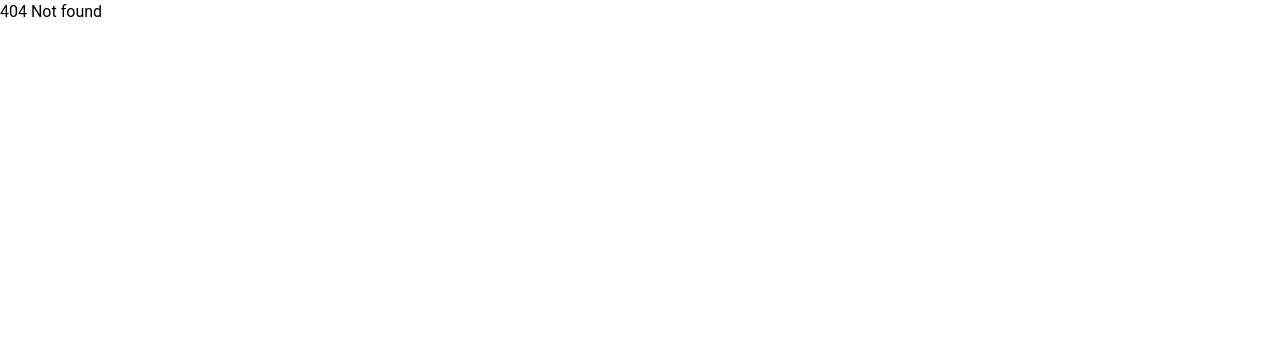
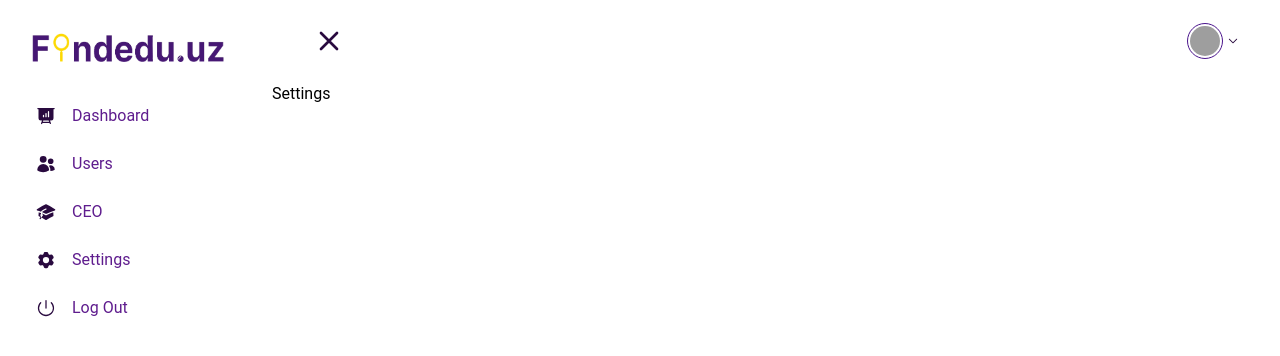
Before and after one commit to shokhsanam18/FindEdu-Dashboard, a React (Vite) app: page /Settings in a window 1280 px wide. Before the commit this address had no page. Shown: the top 356 px of the page. Built offline with nearby package versions, Linux system fonts and the light colour scheme; grey boxes are pictures that could not be loaded.

Commit message:
fix: ui is done fully, logic is yet to be implemented

```diff
--- a/src/App.jsx
+++ b/src/App.jsx
@@ -4,6 +4,7 @@ import CEO from "./pages/CEO";
 import Users from "./pages/Users";
 import Main from "./pages/mainpage/Main";
 import Layout from "./components/Layout";
+import Settings from "./pages/Settings";
 
 const queryClient = new QueryClient();
 
@@ -15,6 +16,7 @@ function App() {
           <Route index element={<Main />} />
           <Route path="/Users" element={<Users />} />
           <Route path="/CEO" element={<CEO />} />
+          <Route path="/Settings" element={<Settings />} />
         </Route>
         <Route path="*" element={<div>404 Not found</div>} />
       </Routes>
--- a/src/components/MiniSidebar.jsx
+++ b/src/components/MiniSidebar.jsx
@@ -1,7 +1,17 @@
 import React, { useEffect, useState } from "react";
 import { Drawer, Card, List, ListItem, ListItemPrefix, Typography } from "@material-tailwind/react";
-import { UserCircleIcon, PowerIcon, Cog6ToothIcon, InboxIcon } from "@heroicons/react/24/solid";
+
+import {
+  PowerIcon, Cog6ToothIcon,
+  PresentationChartBarIcon,
+  ShoppingBagIcon,
+  UserCircleIcon,
+  InboxIcon,
+  UsersIcon,
+  AcademicCapIcon,
+} from "@heroicons/react/24/solid";
 import { useSidebarStore } from "../Store";
+import { Link } from "react-router-dom";
 
 export default function Sidebar() {
   const { side, closeSidebar } = useSidebarStore();
@@ -19,30 +29,46 @@ export default function Sidebar() {
   return (
     <Drawer className={`md:hidden `} open={side} onClose={closeSidebar}>
       <Card color="transparent" shadow={false} className="h-[calc(100vh-2rem)] w-full p-4">
-        <div className="mb-2 flex items-center gap-4 p-4">
-          <Typography variant="h5" color="blue-gray">Sidebar</Typography>
-        </div>
+        <Link to='/' onClick={closeSidebar}>
+          <div className="mb-2 w-56 flex items-center gap-4 p-4">
+            <img src="./img/logo.png" alt="" />
+          </div>
+        </Link>
         <List>
-          <ListItem>
-            <ListItemPrefix>
-              <UserCircleIcon className="h-5 w-5" />
+        <Link to ='/' onClick={closeSidebar} className="hover:bg-[#efd8ff] rounded-lg ">
+          <ListItem className=" active:bg-[#efd8ff]  hover:text-[#290a3f] text-[#5f1d8e] focus:bg-[#efd8ff] hover:bg-[#efd8ff]">
+                <ListItemPrefix className="text-[#290a3f]">
+                <PresentationChartBarIcon className="h-5 w-5" />
+                </ListItemPrefix>
+                Dashboard
+          </ListItem>
+        </Link>
+        <Link to ='/Users' onClick={closeSidebar} className="hover:bg-[#efd8ff] rounded-lg">
+        <ListItem className="hover:bg-[#efd8ff]  hover:text-[#290a3f] focus:bg-[#efd8ff] text-[#5f1d8e] active:bg-[#efd8ff]">
+            <ListItemPrefix className="text-[#290a3f]">
+              <UsersIcon className="h-5 w-5" />
             </ListItemPrefix>
-            Profile
+            Users
           </ListItem>
-          <ListItem>
-            <ListItemPrefix>
-              <InboxIcon className="h-5 w-5" />
+        </Link>
+        <Link to ='/CEO' onClick={closeSidebar} className="hover:bg-[#efd8ff] rounded-lg">
+          <ListItem className="hover:bg-[#efd8ff] hover:text-[#290a3f]  focus:bg-[#efd8ff] text-[#5f1d8e] active:bg-[#efd8ff]">
+            <ListItemPrefix className="text-[#290a3f]">
+              <AcademicCapIcon className="h-5 w-5" />
             </ListItemPrefix>
-            Inbox
+            CEO
           </ListItem>
-          <ListItem>
-            <ListItemPrefix>
+        </Link>
+        <Link to ='/Settings' onClick={closeSidebar} className="hover:bg-[#efd8ff] rounded-lg">
+          <ListItem className="hover:bg-[#efd8ff]  hover:text-[#290a3f]  focus:bg-[#efd8ff] text-[#5f1d8e] active:bg-[#efd8ff]">
+            <ListItemPrefix className="text-[#290a3f]">
               <Cog6ToothIcon className="h-5 w-5" />
             </ListItemPrefix>
             Settings
           </ListItem>
-          <ListItem>
-            <ListItemPrefix>
+        </Link>
+          <ListItem className="hover:bg-[#efd8ff]  hover:text-[#290a3f]  focus:bg-[#efd8ff] text-[#5f1d8e] active:bg-[#efd8ff]">
+            <ListItemPrefix className="text-[#290a3f]">
               <PowerIcon className="h-5 w-5" />
             </ListItemPrefix>
             Log Out
--- a/src/components/Navbar.jsx
+++ b/src/components/Navbar.jsx
@@ -34,10 +34,10 @@ const profileMenuItems = [
     label: "My Profile",
     icon: UserCircleIcon,
   },
-  {
-    label: "Edit Profile",
-    icon: Cog6ToothIcon,
-  },
+  // {
+  //   label: "Edit Profile",
+  //   icon: Cog6ToothIcon,
+  // },
   // {
   //   label: "Inbox",
   //   icon: InboxArrowDownIcon,
@@ -63,18 +63,18 @@ function ProfileMenu() {
         <Button
           variant="text"
           color="blue-gray"
-          className="flex items-center gap-1 rounded-full py-0.5 pr-2 pl-0.5 lg:ml-auto"
+          className="flex items-center hover:bg-[#efd8ff] focus:bg-[#efd8ff] active:bg-[#efd8ff] gap-1 rounded-full py-0.5 pr-2 pl-0.5 lg:ml-auto"
         >
           <Avatar
             variant="circular"
             size="sm"
             alt="tania andrew"
-            className="border border-gray-900 p-0.5"
+            className="border border-purple-900  p-0.5"
             src="https://images.unsplash.com/photo-1633332755192-727a05c4013d?ixlib=rb-1.2.1&ixid=MnwxMjA3fDB8MHxwaG90by1wYWdlfHx8fGVufDB8fHx8&auto=format&fit=crop&w=1480&q=80"
           />
           <ChevronDownIcon
             strokeWidth={2.5}
-            className={`h-3 w-3 transition-transform ${
+            className={`h-3 w-3 text-[#290a3f] transition-transform ${
               isMenuOpen ? "rotate-180" : ""
             }`}
           />
@@ -87,21 +87,20 @@ function ProfileMenu() {
             <MenuItem
               key={label}
               onClick={closeMenu}
-              className={`flex items-center gap-2 rounded ${
+              className={`flex items-center  gap-2 rounded ${
                 isLastItem
                   ? "hover:bg-red-500/10 focus:bg-red-500/10 active:bg-red-500/10"
-                  : ""
+                  : "hover:bg-[#efd8ff] focus:bg-[#efd8ff] active:bg-[#efd8ff]"
               }`}
             >
               {React.createElement(icon, {
-                className: `h-4 w-4 ${isLastItem ? "text-red-500" : ""}`,
+                className: `h-4 w-4 ${isLastItem ? "text-red-500" : "text-[#290a3f]"}`,
                 strokeWidth: 2,
               })}
               <Typography
                 as="span"
                 variant="small"
-                className="font-normal"
-                color={isLastItem ? "red" : "inherit"}
+                className={`font-normal ${isLastItem ? "text-red-500" : "text-[#290a3f]"}`}
               >
                 {label}
               </Typography>
@@ -247,12 +246,12 @@ export function ComplexNavbar() {
   }, []);
 
   return (
-    <Navbar className={`ease-in-out transition-all duration-300 rounded-none  shadow-none top-0 right-0 ${open ? 'md:w-full' : 'md:w-full'}`}>
-      <div className="relative mx-auto flex items-center justify-between text-blue-gray-900">
+    <Navbar className={`ease-in-out sticky z-50 bg-opacity-100 transition-all duration-300 rounded-none  shadow-none top-0 right-0 ${open ? 'md:w-full' : 'md:w-full'}`}>
+      <div className="relative mx-auto flex  items-center justify-between text-blue-gray-900">
         <IconButton
           variant="text"
           size="lg"
-          className="md:hidden block"
+          className="md:hidden text-[#290a3f] active:bg-[#efd8ff] hover:bg-[#efd8ff] block"
           onClick={side ? closeSidebar : openSidebar}
         >
           {side ? (
@@ -265,7 +264,7 @@ export function ComplexNavbar() {
         <IconButton
           variant="text"
           size="lg"
-          className="md:block hidden"
+          className="md:block hover:bg-[#efd8ff] active:bg-[#efd8ff] text-[#290a3f] hidden"
           onClick={open ? closeOpen : openOpen}
         >
           {open ? (
--- a/src/components/Sidebar.jsx
+++ b/src/components/Sidebar.jsx
@@ -23,45 +23,47 @@ import { Link } from "react-router-dom";
   export function DefaultSidebar() {
     const { open} = useOpenStore()
     return (
-      <Card className={`h-screen transform transition-transform duration-300 ease-in-out hidden  ${open ? 'md:translate-x-0 md:block' : 'md:-translate-x-full md:hidden'} transition-all  p-4 shadow-none  shadow-blue-gray-900/5`}>
-        <div className="mb-2 p-4">
-          <Typography variant="h5" className="text-[#4B0082]">
-            Sidebar
-          </Typography>
-        </div>
+      <Card className={`h-screen sticky top-0 left-0 transform transition-transform duration-300 ease-in-out hidden  ${open ? 'md:translate-x-0 md:block' : 'md:-translate-x-full md:hidden'} transition-all  p-4 shadow-none  shadow-blue-gray-900/5`}>
+        <Link to='/'>
+          <div className="mb-2 p-4 w-56">
+              <img src="./img/logo.png" alt="" />
+          </div>
+        </Link>
         <List>
         <Link to ='/' className="hover:bg-[#efd8ff] rounded-lg ">
-          <ListItem className=" active:bg-[#efd8ff] focus:bg-[#efd8ff] hover:bg-[#efd8ff]">
-                <ListItemPrefix>
+          <ListItem className=" active:bg-[#efd8ff]  hover:text-[#290a3f] text-[#5f1d8e] focus:bg-[#efd8ff] hover:bg-[#efd8ff]">
+                <ListItemPrefix className="text-[#290a3f]">
                 <PresentationChartBarIcon className="h-5 w-5" />
                 </ListItemPrefix>
                 Dashboard
           </ListItem>
         </Link>
         <Link to ='/Users' className="hover:bg-[#efd8ff] rounded-lg">
-        <ListItem className="hover:bg-[#efd8ff] active:bg-[#efd8ff]">
-            <ListItemPrefix>
+        <ListItem className="hover:bg-[#efd8ff]  hover:text-[#290a3f] focus:bg-[#efd8ff] text-[#5f1d8e] active:bg-[#efd8ff]">
+            <ListItemPrefix className="text-[#290a3f]">
               <UsersIcon className="h-5 w-5" />
             </ListItemPrefix>
             Users
           </ListItem>
         </Link>
         <Link to ='/CEO' className="hover:bg-[#efd8ff] rounded-lg">
-          <ListItem className="hover:bg-[#efd8ff] active:bg-[#efd8ff]">
-            <ListItemPrefix>
+          <ListItem className="hover:bg-[#efd8ff] hover:text-[#290a3f]  focus:bg-[#efd8ff] text-[#5f1d8e] active:bg-[#efd8ff]">
+            <ListItemPrefix className="text-[#290a3f]">
               <AcademicCapIcon className="h-5 w-5" />
             </ListItemPrefix>
             CEO
           </ListItem>
         </Link>
-          <ListItem>
-            <ListItemPrefix>
+        <Link to ='/Settings' className="hover:bg-[#efd8ff] rounded-lg">
+          <ListItem className="hover:bg-[#efd8ff]  hover:text-[#290a3f]  focus:bg-[#efd8ff] text-[#5f1d8e] active:bg-[#efd8ff]">
+            <ListItemPrefix className="text-[#290a3f]">
               <Cog6ToothIcon className="h-5 w-5" />
             </ListItemPrefix>
             Settings
           </ListItem>
-          <ListItem>
-            <ListItemPrefix>
+        </Link>
+          <ListItem className="hover:bg-[#efd8ff]  hover:text-[#290a3f]  focus:bg-[#efd8ff] text-[#5f1d8e] active:bg-[#efd8ff]">
+            <ListItemPrefix className="text-[#290a3f]">
               <PowerIcon className="h-5 w-5" />
             </ListItemPrefix>
             Log Out
--- /dev/null
+++ b/src/pages/Settings.jsx
@@ -0,0 +1,9 @@
+import React from 'react'
+
+const Settings = () => {
+  return (
+    <div>Settings</div>
+  )
+}
+
+export default Settings
```
Also changed, not shown: public/img/logo.png (added), src/index.css (line endings or trailing spaces).
